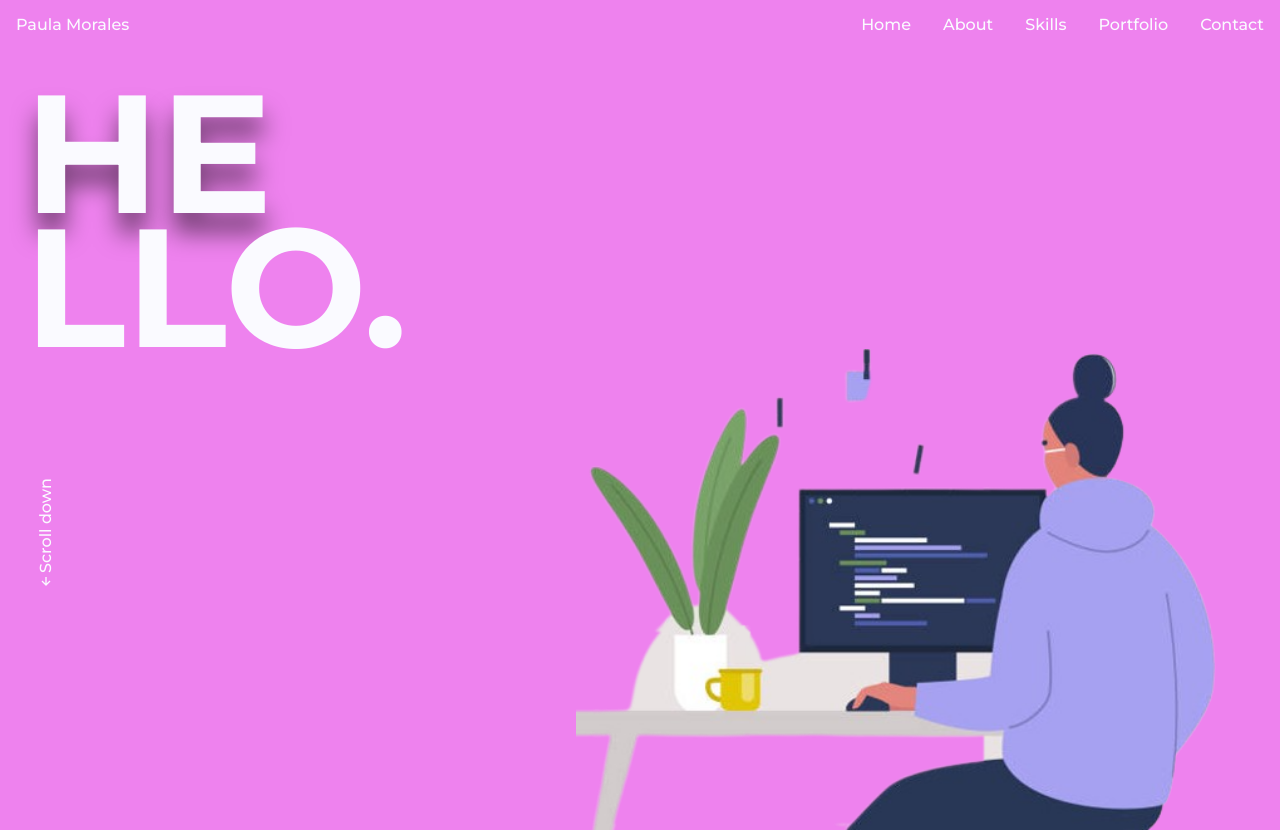
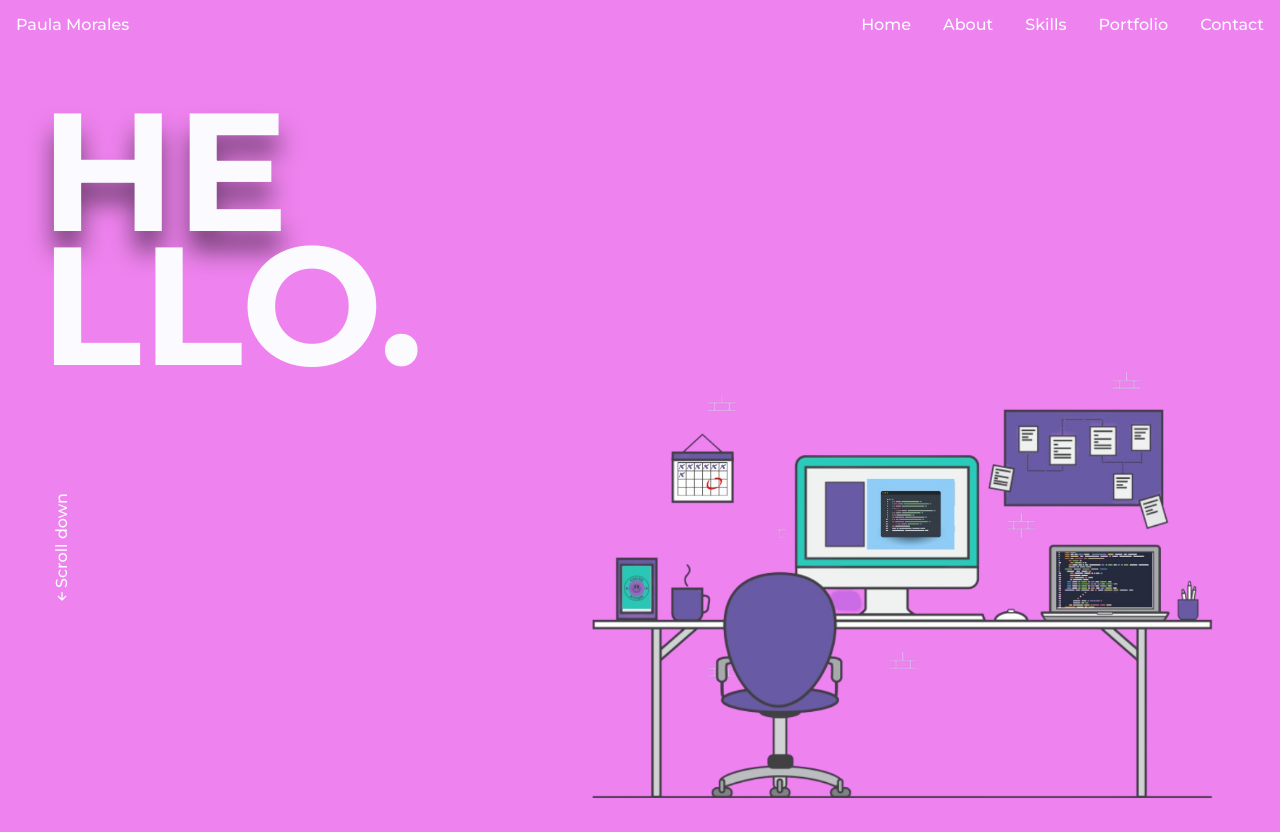
Before and after one commit to PauliMorales/myportfolio, a React (Vite) app: page / in a window 1280 px wide. Shown: the top 832 px of the page. Built offline with nearby package versions, Linux system fonts and the light colour scheme.

Commit message:
Home image change and CSS modification

```diff
--- a/src/components/Home/home.css
+++ b/src/components/Home/home.css
@@ -3,7 +3,7 @@
   background-color: var(--first-color);
   overflow: hidden;
   max-width: 100%;
-  padding: 30px 0 0;
+  padding: 3rem 1rem;
 }
 .home__container {
   height: calc(100vh - 3rem);
@@ -31,7 +31,7 @@
 .home__img {
   position: absolute;
   right: 0;
-  bottom: 0;
+  bottom: 25%;
   width: 90%;
 }
 
@@ -45,6 +45,7 @@
   .home__img {
     width: 50%;
     right: 5%;
+    bottom: 10%;
   }
   .home__scroll {
     padding: 10% 1% 1%;
```
Also changed, not shown: src/assets/images/img_home.png, src/assets/images/img_home1.png (added).
